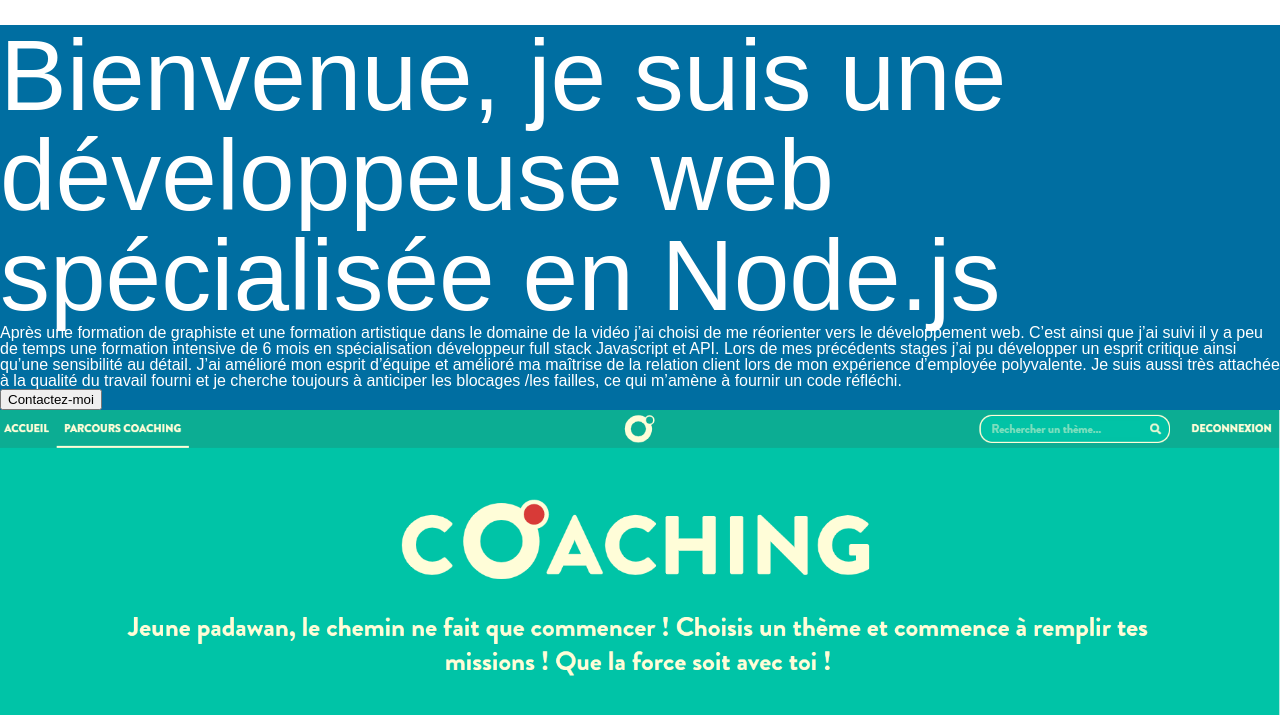
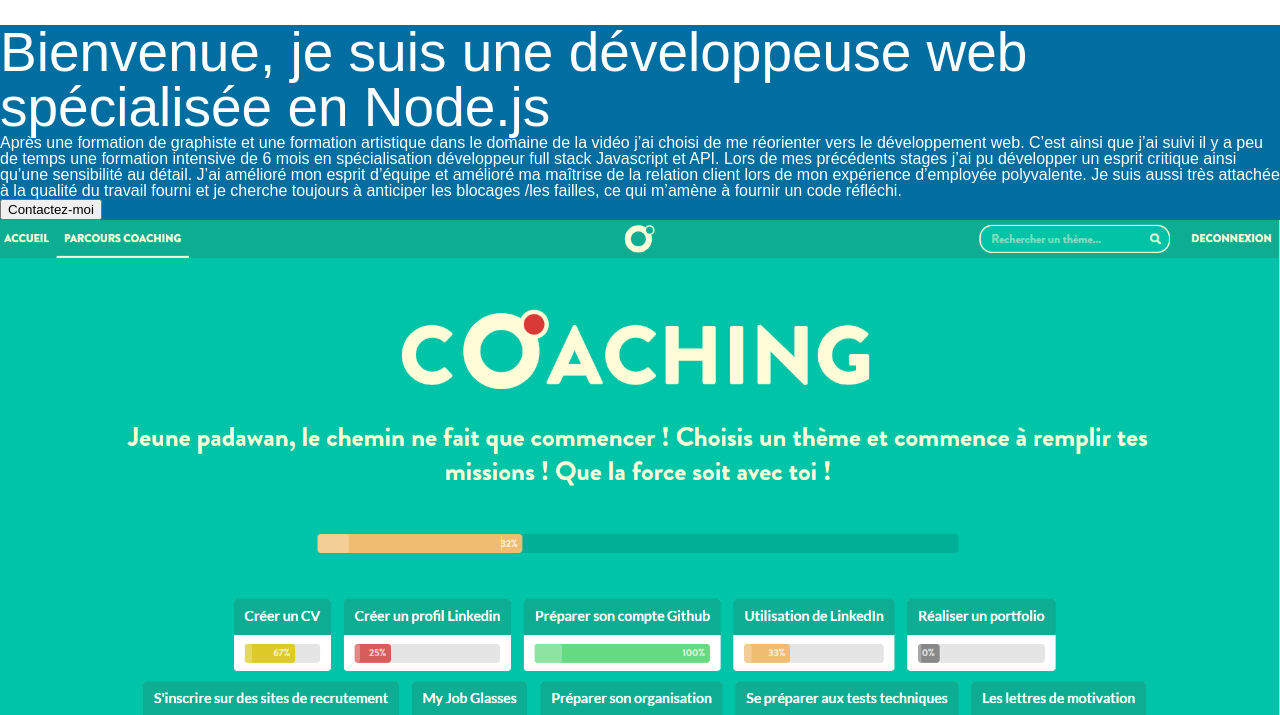
Before and after one commit to Julie-ANANI/portfolio, a website: page statics/index.html in a window 1280 px wide. Shown: the part 85-800 px from the top of the page. Drawn offline with Linux system fonts and the light colour scheme.

Commit message:
qfter git stash

```diff
--- a/statics/assets/css/style.css
+++ b/statics/assets/css/style.css
@@ -66,7 +66,9 @@ nav ul li:hover {
 
 /* Header */
 h1 {
-  font-size: 100px;
+  display: flex;
+  font-size: 55px;
+  justify-content:center;
 }
 
 h2 {
```
